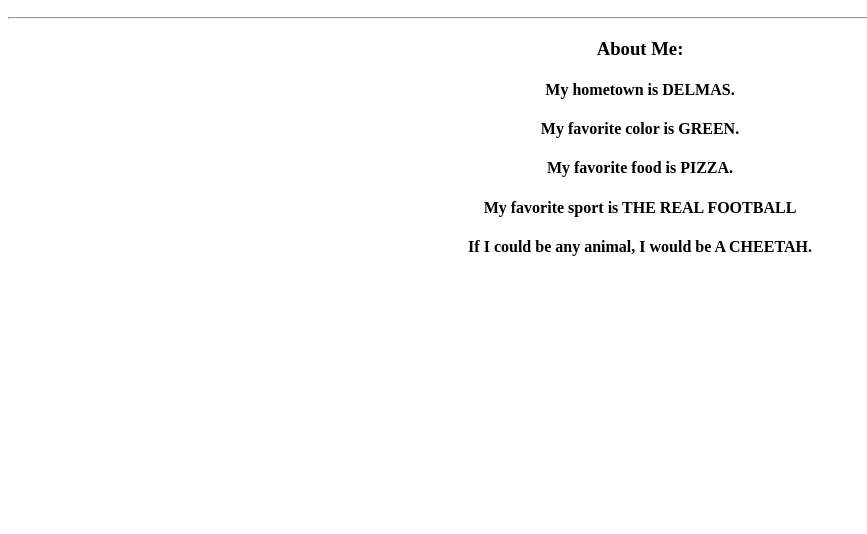
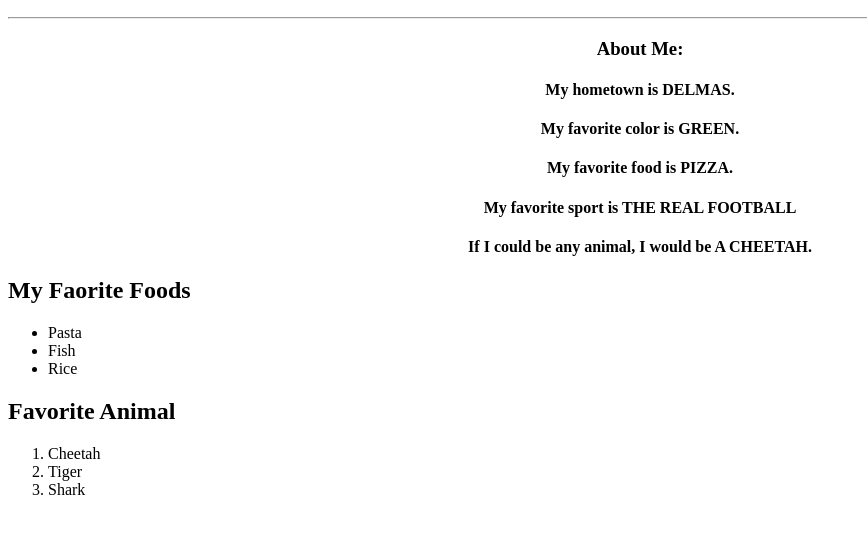
Before and after one commit to hansslouiss/my-first-page, a plain HTML site: page index.html in a window 1280 px wide. Shown: the part 110-644 px from the top of the page, without its empty margins (0-867 px from the left). Drawn offline with Linux system fonts and the light colour scheme.

Commit message:
added an ordered and unordered list for my favorite foods and animals

```diff
--- a/index.html
+++ b/index.html
@@ -18,4 +18,22 @@
 					<h4>If I could be any animal, I would be A CHEETAH.</h4>
 			</div>
 		  </body>
+		  <head>
+			<title>My Favorite Things</title>
+			</head>
+			<body>
+				<h2>My Faorite Foods</h2>
+				<ul>
+					<li>Pasta</li>
+					<li>Fish</li>
+					<li>Rice</li>
+				</ul>
+				<h2>Favorite Animal</h2>
+				<ol>
+					<li>Cheetah</li>
+					<li>Tiger</li>
+					<Li>Shark</Li>
+				</ol>
+			</body>
+		  </head>
 		</html>
```
